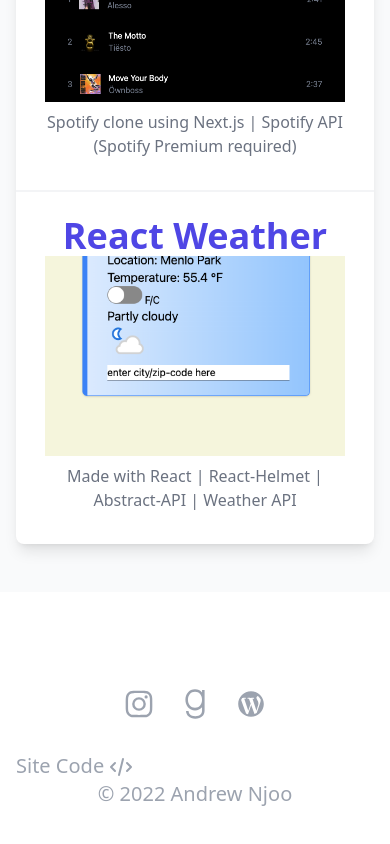
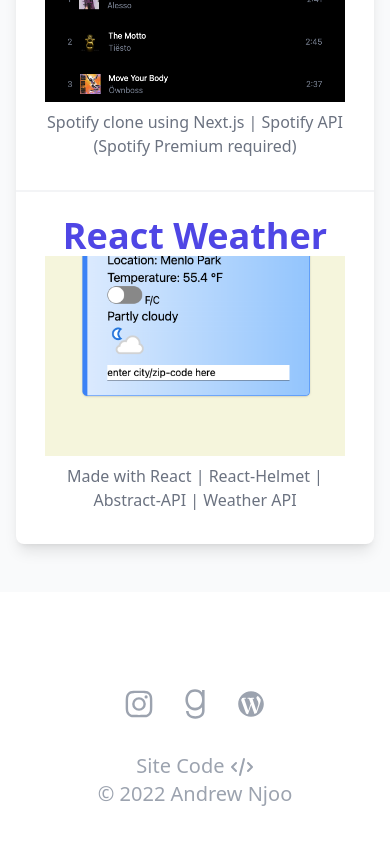
Before and after one commit to adnjoo/portfolio-website, a React (Vite) app: page / in a window 390 px wide. Shown: the part 2126-2970 px from the top of the page. Built offline with nearby package versions, Linux system fonts and the light colour scheme.

Commit message:
add medium breakpoint for site code link

```diff
--- a/src/components/Contact.tsx
+++ b/src/components/Contact.tsx
@@ -58,7 +58,7 @@ export default function Contact() {
           ))}
         </div>
         <div className="mt-8 md:mt-0 md:order-1">
-          <p className="text-center text-xl text-gray-400 inline-block">
+          <p className="text-center text-xl text-gray-400 md:inline-block">
             <a
               href="https://github.com/adnjoo/portfolio-website"
               target="_blank"
```
